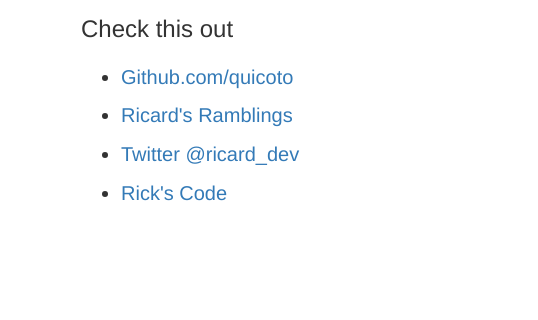
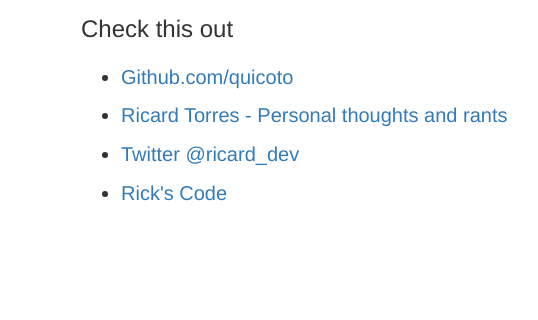
Before and after one commit to quicoto/quicoto.github.io, a plain HTML site: page index.html in a window 1280 px wide. Shown: the part 126-446 px from the top of the page, 574-1112 px from the left. Drawn offline with Linux system fonts and the light colour scheme.

Commit message:
Update index.html

```diff
--- a/index.html
+++ b/index.html
@@ -51,7 +51,7 @@
 
                 <ul>
                     <li><a target="_blank" href="https://github.com/quicoto" class="Code, code code!">Github.com/quicoto</a></li>
-                    <li><a target="_blank" href="http://www.ricardtorres.com/" title="Personal Blog">Ricard's Ramblings</a></li>
+                    <li><a target="_blank" href="http://www.ricardtorres.com/" title="Personal Blog">Ricard Torres - Personal thoughts and rants</a></li>
                     <li><a target="_blank" href="https://twitter.com/ricard_dev" title="Twitter">Twitter @ricard_dev</a></li>
                     <li><a target="_blank" href="https://php.quicoto.com/" title="Blog">Rick's Code</a></li>
                 </ul>
```
